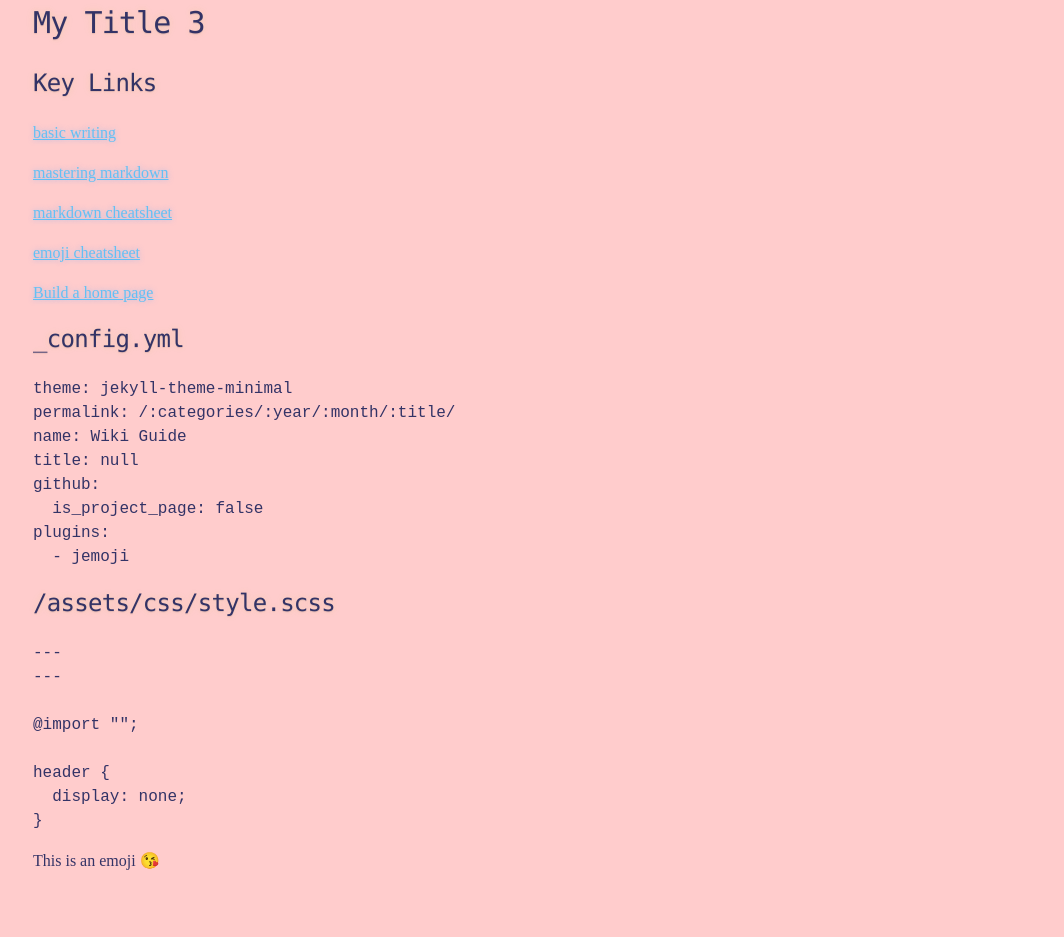
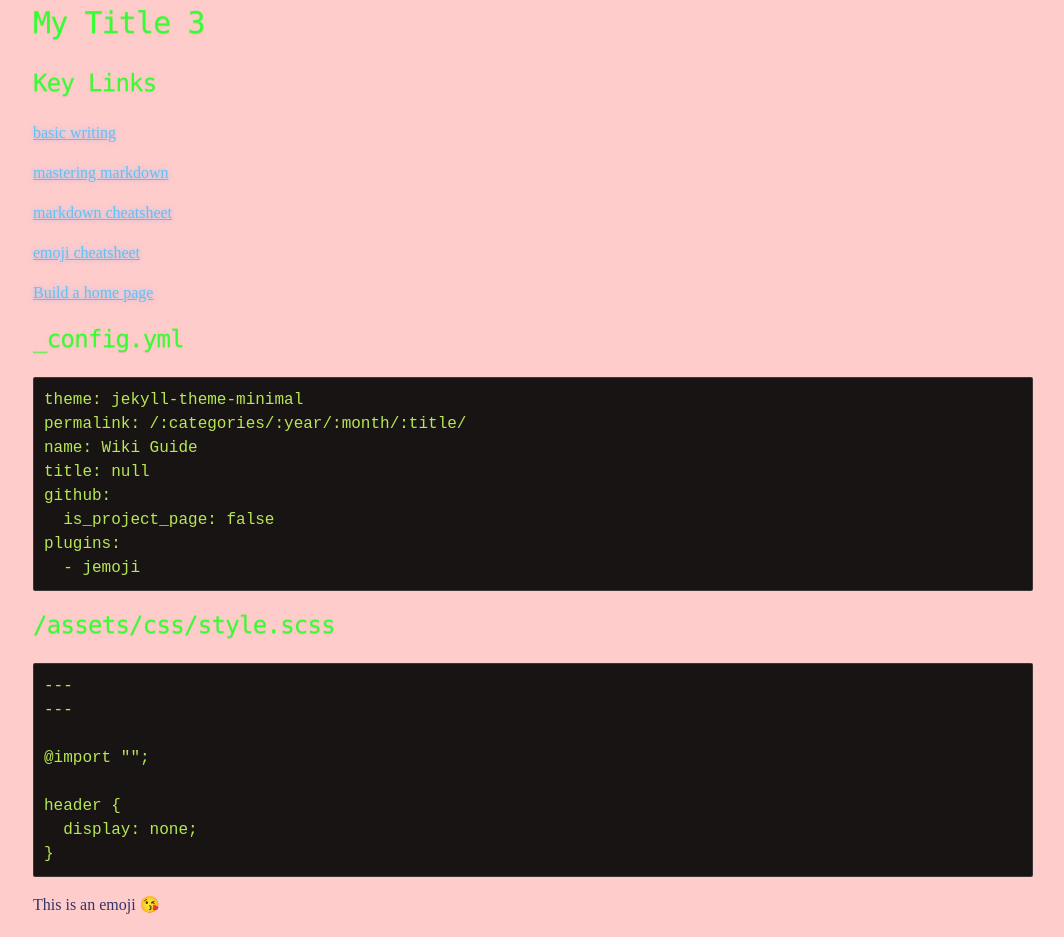
Before and after one commit to profphillips/wikibasics, a Jekyll site: the page built from index.md, in a window 1280 px wide. Shown: the whole page, without its empty margins (107-1171 px from the left). Built offline with Jekyll 4.4.1, drawn with Linux system fonts in a browser that asks for light colours; emoji names are drawn with the system emoji font; our own code applies the rules of GitHub Pages for plain Markdown files; before the commit the page ends 900 px from its top, so only the background shows below that.

Commit message:
Update style.scss

```diff
--- a/assets/css/style.scss
+++ b/assets/css/style.scss
@@ -4,6 +4,7 @@ $body-background: #ffcccc;
 $body-foreground: #333366;
 $body-font-family: 'Monaco, "Bitstream Vera Sans Mono", "Lucida Console", Terminal, monospace';
 $container-max-width: 1000px;
+$header-color: #33ff33;
 
 
 body {
@@ -47,7 +48,7 @@ section img {
 h1, h2, h3, h4, h5, h6 {
   font-weight: normal;
   font-family: Monaco, "Bitstream Vera Sans Mono", "Lucida Console", Terminal, monospace;
-  //color: $header;
+  color: $header-color;
   letter-spacing: -0.03em;
   text-shadow: 0 1px 1px rgba(0, 0, 0, 0.1),
                0 0 5px rgba(181, 232, 83, 0.1),
@@ -97,7 +98,7 @@ blockquote {
   padding-left: 10px;
  // border-left: 1px dotted $blockquote-border;
 }
-
+*/
 pre {
   background: rgba(0, 0, 0, 0.9);
   border: 1px solid rgba(255, 255, 255, 0.15);
@@ -109,7 +110,7 @@ pre {
   overflow: auto;
   overflow-y: hidden;
 }
-*/
+
 code.highlighter-rouge {
   background: rgba(0,0,0,0.9);
   border: 1px solid rgba(255, 255, 255, 0.15);
```
